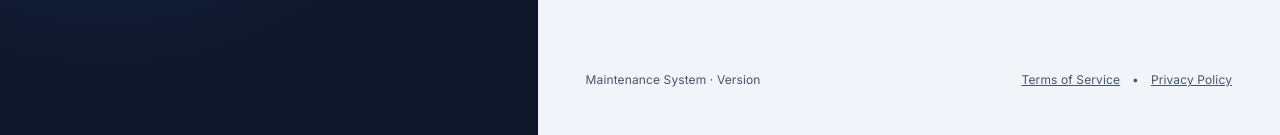
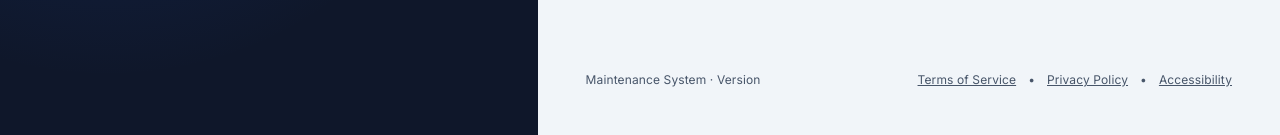
Before and after one commit to yaronserlin/MaintenanceSystemApp, a React (Vite) app in the folder frontend/: page /login in a window 1280 px wide. Shown: the part 662-797 px from the top of the page. Built offline with nearby package versions, Linux system fonts and the light colour scheme; no server answers.

Commit message:
Add Accessibility link to LegalFooter component

```diff
--- a/frontend/src/components/Legal/LegalFooter.jsx
+++ b/frontend/src/components/Legal/LegalFooter.jsx
@@ -38,6 +38,10 @@ export default function LegalFooter() {
                 <Link component="button" type="button" variant="caption" color="inherit" onClick={() => showLegal('privacy')}>
                     Privacy Policy
                 </Link>
+                <Typography variant="caption" color="text.disabled">•</Typography>
+                <Link component="button" type="button" variant="caption" color="inherit" onClick={() => showLegal('accessibility')}>
+                    Accessibility
+                </Link>
             </Box>
             <Typography variant="caption" sx={{ display: { xs: 'block', sm: 'none' } }}>
                 Fleet maintenance operations platform
```
